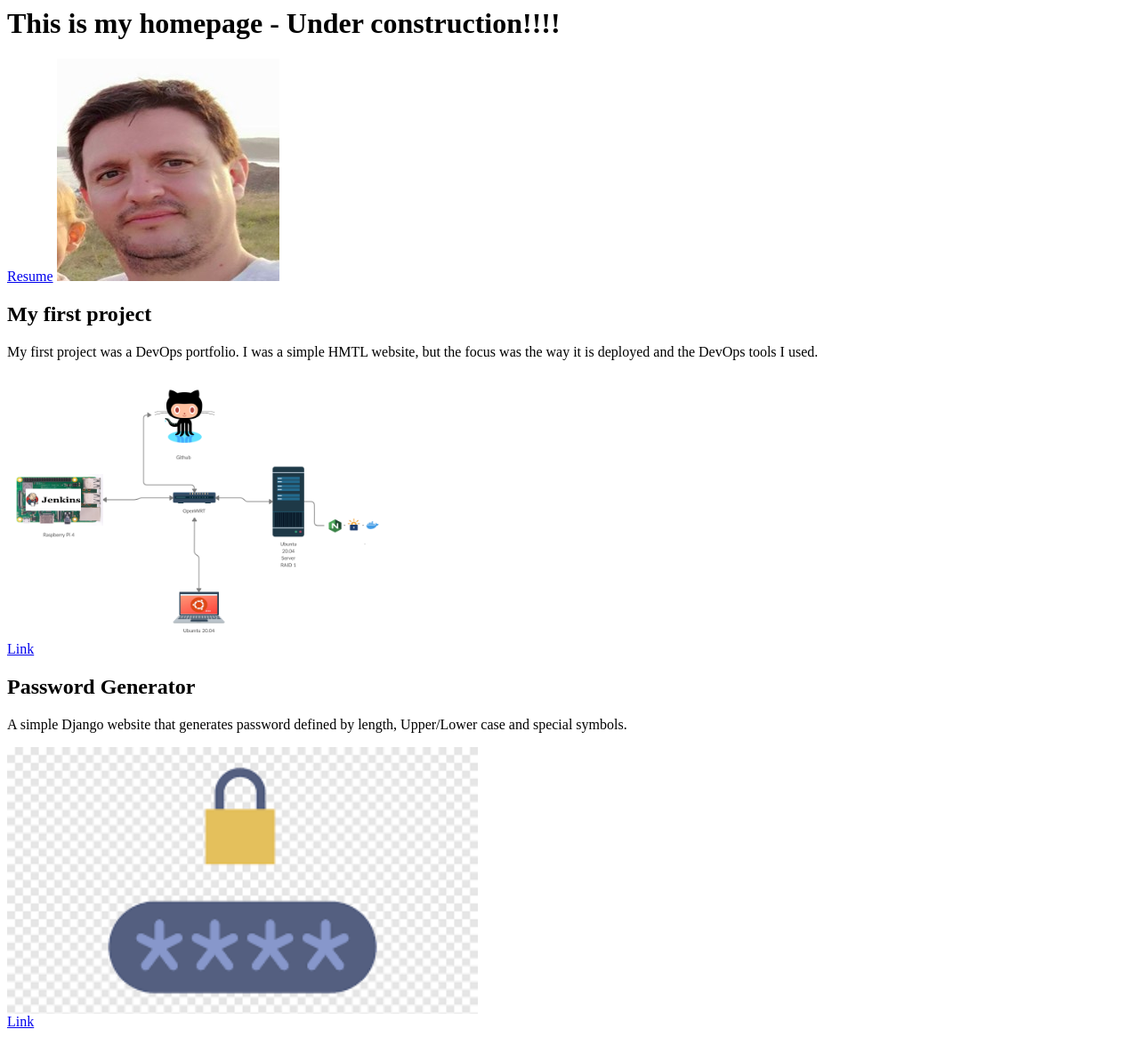
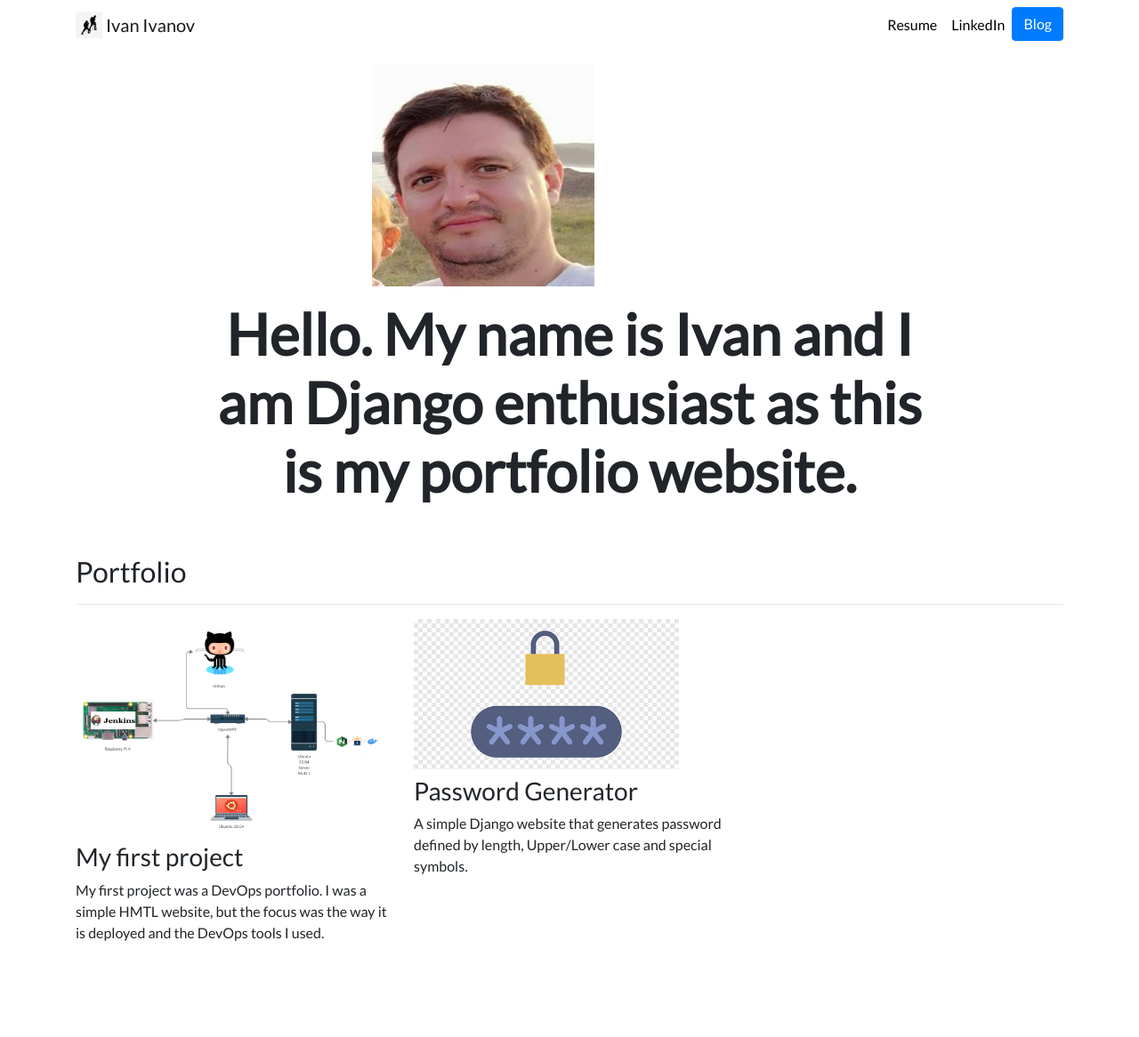
Before and after one commit to IvanKrumov/django-portfolio, a Django app: page / in a window 1280 px wide. Shown: the whole page at 89% size. After the commit the page ends 1058 px from the top, so only its background shows below. Run offline with Django 3.2, Linux system fonts and the light colour scheme; data comes from the database, SQL or seed files in the repository; both versions use the stored data as it was after the commit; some libraries are stand-ins or nearby versions.

Commit message:
Add CSS and some projects

```diff
--- a/blog/models.py
+++ b/blog/models.py
@@ -4,3 +4,6 @@ class Blog(models.Model):
     title = models.CharField(max_length=100)
     date = models.DateField()
     description = models.TextField()
+
+    def __str__(self):
+        return self.title
--- a/blog/views.py
+++ b/blog/views.py
@@ -2,7 +2,7 @@ from django.shortcuts import render, get_object_or_404
 from .models import Blog
 
 def all_blogs(request):
-    blogs = Blog.objects.order_by('-date')[:5]
+    blogs = Blog.objects.order_by('-date')
     return render(request, 'blog/all_blogs.html', {'blogs': blogs})
 
 def detail(request, blog_id):
--- a/portfolio/models.py
+++ b/portfolio/models.py
@@ -5,3 +5,6 @@ class Project(models.Model):
     description = models.CharField(max_length=250)
     image = models.ImageField(upload_to='portfolio/images/')
     url = models.URLField(blank=True)
+
+    def __str__(self):
+        return self.title
--- /dev/null
+++ b/portfolio/static/portfolio/custom.css
@@ -0,0 +1,24 @@
+.navbar-nav .nav-link {
+    color: rgba(0,0,0,1) !important;
+}
+
+.navbar-nav .nav-link:hover {
+    color: rgba(0,0,0,.5) !important;
+}
+
+body {
+    font-family: 'Lato', sans-serif;
+}
+
+#blogtitle {
+    font-size: 6rem;
+}
+
+@media (min-width: 992px) {
+    #hometext {
+        font-size: 4rem;
+    }
+    #blogdetailtitle {
+        font-size: 5rem;
+    }
+}
--- /dev/null
+++ b/portfolio/templates/portfolio/base.html
@@ -0,0 +1,59 @@
+{% load static %}
+<!doctype html>
+<html lang="en">
+
+<head>
+  <!-- Required meta tags -->
+  <meta charset="utf-8">
+  <meta name="viewport" content="width=device-width, initial-scale=1, shrink-to-fit=no">
+
+  <!-- Bootstrap CSS -->
+  <link rel="stylesheet" href="https://stackpath.bootstrapcdn.com/bootstrap/4.4.1/css/bootstrap.min.css" integrity="sha384-Vkoo8x4CGsO3+Hhxv8T/Q5PaXtkKtu6ug5TOeNV6gBiFeWPGFN9MuhOf23Q9Ifjh" crossorigin="anonymous">
+
+  <link rel="stylesheet" href="{% static "portfolio/custom.css" %}">
+
+  <link href="https://fonts.googleapis.com/css?family=Lato&display=swap" rel="stylesheet">
+
+  <link rel="icon" type="image/png" href="{% static "portfolio/Logo.png" %}">
+
+  <title>Ivan Ivanov</title>
+</head>
+
+<body>
+
+  <nav id="topNav" class="navbar navbar-expand-md navbar-light">
+    <div class="container">
+      <a class="navbar-brand" href="{% url 'home' %}">
+        <img src="{% static "portfolio/Logo.png" %}" width="30" height="30" class="d-inline-block align-top" alt="Nick's Logo">
+        <span>Ivan Ivanov</span>
+      </a>
+      <button class="navbar-toggler" type="button" data-toggle="collapse" data-target="#navbarNav" aria-controls="navbarNav" aria-expanded="false" aria-label="Toggle navigation">
+        <span class="navbar-toggler-icon"></span>
+      </button>
+      <div class="collapse navbar-collapse text-center" id="navbarNav">
+        <ul class="navbar-nav ml-auto">
+          <li class="nav-item">
+            <a class="nav-link" href="{% static "portfolio/Resume.pdf" %}">Resume</a>
+          </li>
+          <li class="nav-item">
+            <a class="nav-link" href="https://www.linkedin.com/in/ivan-ivanov-9b35652a/" target="_blank">LinkedIn</a>
+          </li>
+          <li>
+            <a role="button" href="{% url 'blog:all_blogs' %}" class="btn btn-primary">Blog</a>
+          </li>
+        </ul>
+      </div>
+    </div>
+  </nav>
+  <div class="container">
+    {% block content %}{% endblock %}
+  </div>
+
+  <!-- Optional JavaScript -->
+  <!-- jQuery first, then Popper.js, then Bootstrap JS -->
+  <script src="https://code.jquery.com/jquery-3.4.1.slim.min.js" integrity="sha384-J6qa4849blE2+poT4WnyKhv5vZF5SrPo0iEjwBvKU7imGFAV0wwj1yYfoRSJoZ+n" crossorigin="anonymous"></script>
+  <script src="https://cdn.jsdelivr.net/npm/popper.js@1.16.0/dist/umd/popper.min.js" integrity="sha384-Q6E9RHvbIyZFJoft+2mJbHaEWldlvI9IOYy5n3zV9zzTtmI3UksdQRVvoxMfooAo" crossorigin="anonymous"></script>
+  <script src="https://stackpath.bootstrapcdn.com/bootstrap/4.4.1/js/bootstrap.min.js" integrity="sha384-wfSDF2E50Y2D1uUdj0O3uMBJnjuUD4Ih7YwaYd1iqfktj0Uod8GCExl3Og8ifwB6" crossorigin="anonymous"></script>
+</body>
+
+</html>
--- a/portfolio/templates/portfolio/home.html
+++ b/portfolio/templates/portfolio/home.html
@@ -1,17 +1,40 @@
-<h1>This is my homepage - Under construction!!!!</h1>
+{% extends "portfolio/base.html" %}
 
 {% load static %}
 
-<a href="{% static 'portfolio/Resume.pdf' %}">Resume</a>
+{% block content %}
 
-<img src="{% static 'portfolio/me.jpeg' %}">
+<div class="row justify-content-center my-3">
+  <div class="col-5">
+    <img src="{% static 'portfolio/me.jpeg' %}" class="img-fluid">
+  </div>
+</div>
 
-{% for project in projects %}
+<div class="row justify-content-center mb-3">
+  <div class="col-md-9 text-center">
+    <h1 id="hometext" class="font-weight-bold">Hello. My name is Ivan and I am Django enthusiast as this is my portfolio website.</h1>
+  </div>
+</div>
 
-<h2>{{ project.title }}</h2>
-<p>{{ project.description }}</p>
-<img src="{{ project.image.url }}" height=300>
-{% if project.url %}
-<br><a href="{{ project.url }}">Link</a>
-{% endif %}
-{% endfor %}
+<h2 class="mt-5">Portfolio</h2>
+<hr>
+<div class="row">
+  {% for project in projects %}
+  <div class="col-lg-4 col-md-6">
+
+    {% if project.url %}
+    <a href="{{ project.url }}" target="_blank">
+      <img src="{{ project.image.url }}" class="img-fluid mb-2">
+    </a>
+    {% else %}
+
+    <img src="{{ project.image.url }}" class="img-fluid mb-2">
+    {% endif %}
+    <h3>{{ project.title }}</h3>
+    <p>{{ project.description }}</p>
+
+  </div>
+  {% endfor %}
+</div>
+
+{% endblock %}
```
Also changed, not shown: blog/templates/blog/all_blogs.html (+10 -3 lines), blog/templates/blog/detail.html (+11 -1 lines), db.sqlite3, media/portfolio/images/diagram.jpg (added), media/portfolio/images/password.png (added), portfolio/static/portfolio/Logo.png (added).
